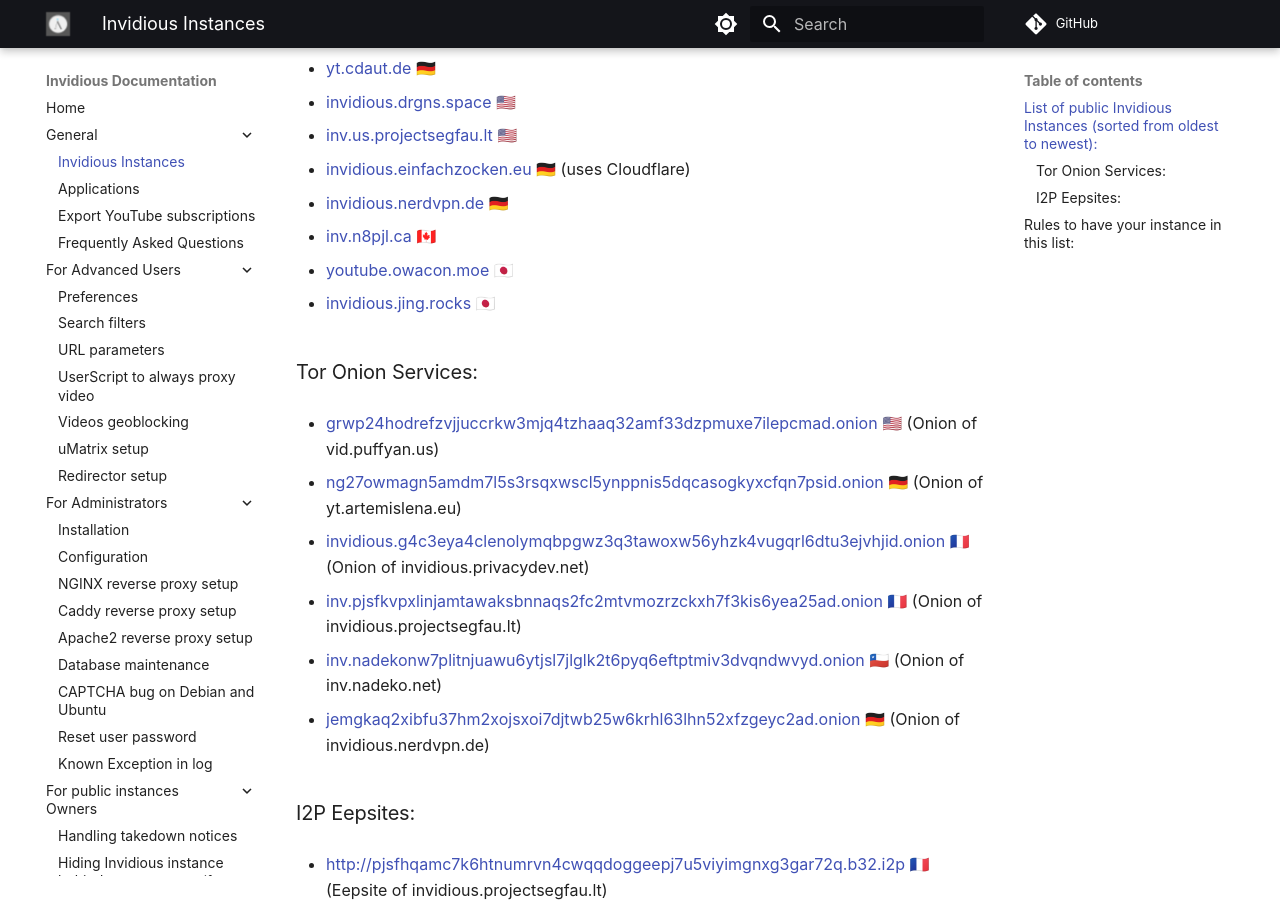
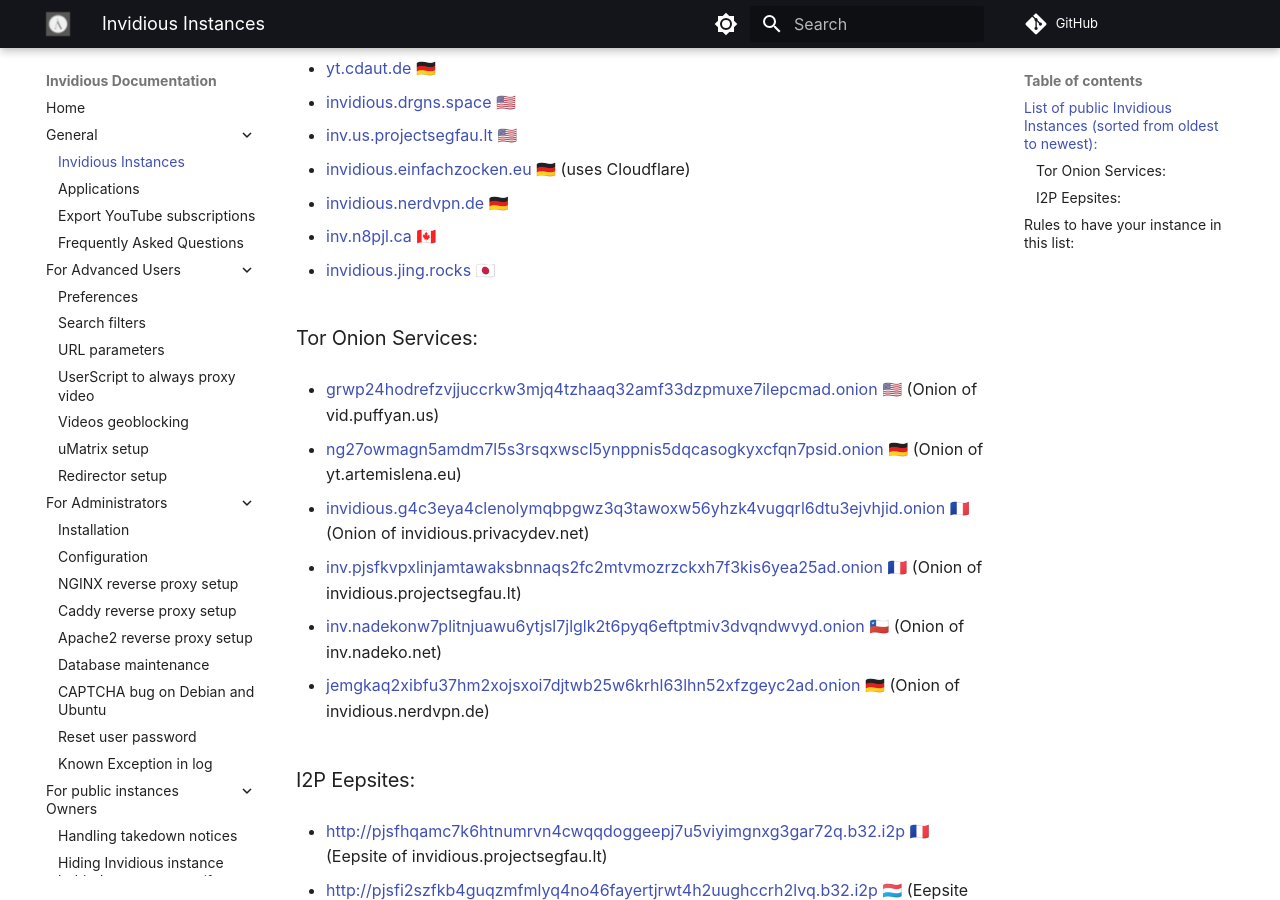
Before and after one commit to iv-org/documentation, an MkDocs documentation site: the page built from docs/instances.md, in a window 1280 px wide and 900 px high, scrolled down 1026 px. Built offline with MkDocs 1.6.1 and Material for MkDocs 9.7.7, drawn with Linux system fonts in a browser that asks for light colours; comment, search, counter and statistics services are not loaded.

Commit message:
Remove youtube.owacon.moe since instance is banned from YT everyday
removed "* [youtube.owacon.moe](https://youtube.owacon.moe) 🇯🇵  " since the website says that it has been banned from YT everyday.
I don't know when but i checked today and that's what the page says.

```diff
--- a/docs/instances.md
+++ b/docs/instances.md
@@ -56,8 +56,6 @@
 
 * [inv.n8pjl.ca](https://inv.n8pjl.ca) 🇨🇦
 
-* [youtube.owacon.moe](https://youtube.owacon.moe) 🇯🇵
-
 * [invidious.jing.rocks](https://invidious.jing.rocks) 🇯🇵
 
 ### Tor Onion Services:
```
